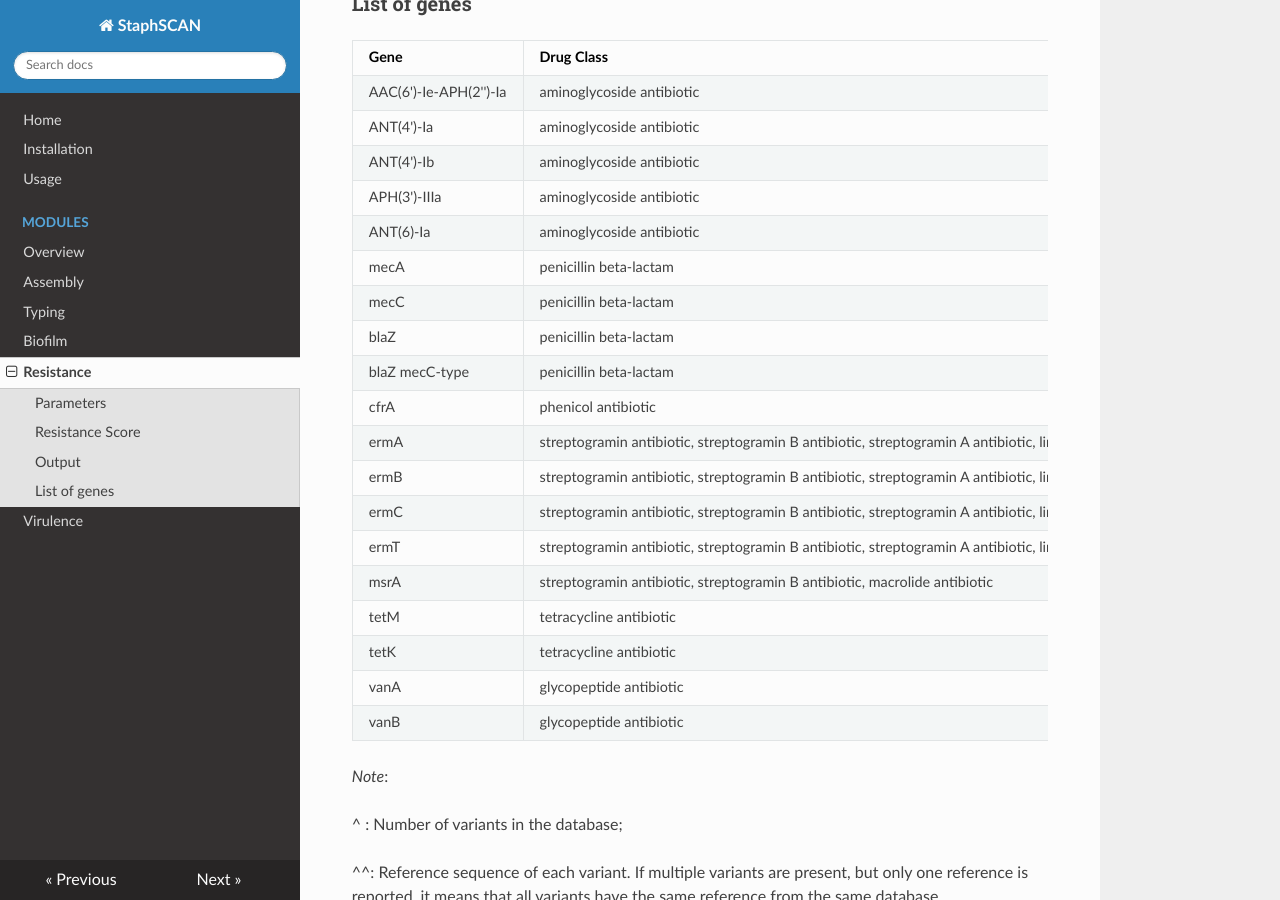
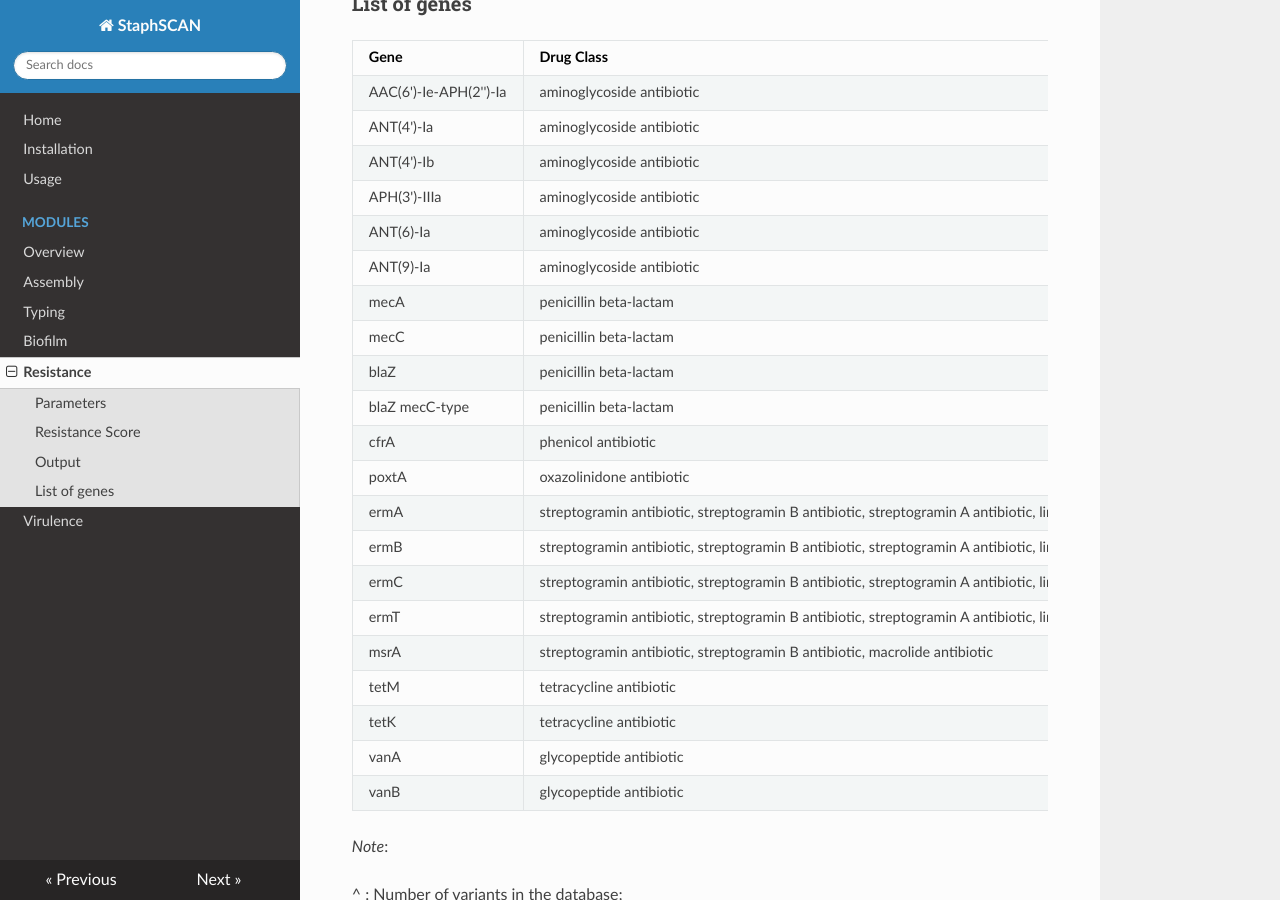
Before and after one commit to riccabolla/StaphSCAN, an MkDocs documentation site: the page built from docs/resistance.md, in a window 1280 px wide and 900 px high, scrolled down 2456 px. Built offline with MkDocs 1.6.1, drawn with Linux system fonts in a browser that asks for light colours; nearby versions of some CDN libraries.

Commit message:
updated doc

```diff
--- a/docs/resistance.md
+++ b/docs/resistance.md
@@ -96,11 +96,13 @@ For `res_gene_count` and `res_class_count` the following criteria is used:
 |ANT(4')-Ib|aminoglycoside antibiotic|1|[3003905](https://card.mcmaster.ca/ontology/40608)|[McDougal LK, et al. 2010](http://www.ncbi.nlm.nih.gov/pubmed/20585117)|
 |APH(3')-IIIa|aminoglycoside antibiotic|1|[3002647](https://card.mcmaster.ca/ontology/39047)|[Trieu-Cuot P and Courvalin P. 1983](http://www.ncbi.nlm.nih.gov/pubmed/6313476)|
 |ANT(6)-Ia|aminoglycoside antibiotic|1|[3002626](https://card.mcmaster.ca/ontology/39026)|[Gill SR, et al. 200](http://www.ncbi.nlm.nih.gov/pubmed/15774886)|
+|ANT(9)-Ia|aminoglycoside antibiotic|1|[3002630](https://card.mcmaster.ca/ontology/39030)|[Murphy et al. 1985](http://www.ncbi.nlm.nih.gov/pubmed/3004956)|
 |mecA|penicillin beta-lactam|291|[3000617](https://card.mcmaster.ca/ontology/36911)|[Ubukata K, et al. 1989](http://www.ncbi.nlm.nih.gov/pubmed/2708325)|
 |mecC|penicillin beta-lactam|6|[3001209](https://card.mcmaster.ca/ontology/37590)|[Garcia-Alvarez L, et al. 2011](http://www.ncbi.nlm.nih.gov/pubmed/21641281)|
 |blaZ|penicillin beta-lactam|473|[3000621](https://card.mcmaster.ca/ontology/36963)|[McLaughlin JR, et al. 1981](http://www.ncbi.nlm.nih.gov/pubmed/6793593)|
 |blaZ mecC-type|penicillin beta-lactam|5|[3005097](https://card.mcmaster.ca/ontology/43312)|[Shore AC, et al. 2011](http://www.ncbi.nlm.nih.gov/pubmed/21636525)|
 |cfrA|phenicol antibiotic|1|[3003441](https://card.mcmaster.ca/ontology/40028)|[Schwarz S, et al. 2000](http://www.ncbi.nlm.nih.gov/pubmed/10952608)|
+|poxtA|oxazolinidone antibiotic|1|[3004470](https://card.mcmaster.ca/ontology/41688)|[Antonelli A, et al. 2018](http://www.ncbi.nlm.nih.gov/pubmed/29635422)|
 |ermA|streptogramin antibiotic, streptogramin B antibiotic, streptogramin A antibiotic, lincosamide antibiotic, macrolide antibiotic|1|[3000347](https://card.mcmaster.ca/ontology/36486)|[Malhotra-Kumar S, et al. 2008](http://www.ncbi.nlm.nih.gov/pubmed/18952616)|
 |ermB|streptogramin antibiotic, streptogramin B antibiotic, streptogramin A antibiotic, lincosamide antibiotic, macrolide antibiotic|1|[3000375](https://card.mcmaster.ca/ontology/36514)|[Yu L, et al. 1997](http://www.ncbi.nlm.nih.gov/pubmed/9187657)|
 |ermC|streptogramin antibiotic, streptogramin B antibiotic, streptogramin A antibiotic, lincosamide antibiotic, macrolide antibiotic|1|[3000250](https://card.mcmaster.ca/ontology/36389)|[Shivakumar AG and Dubnau D. 1981](http://www.ncbi.nlm.nih.gov/pubmed/6792593)|
```
